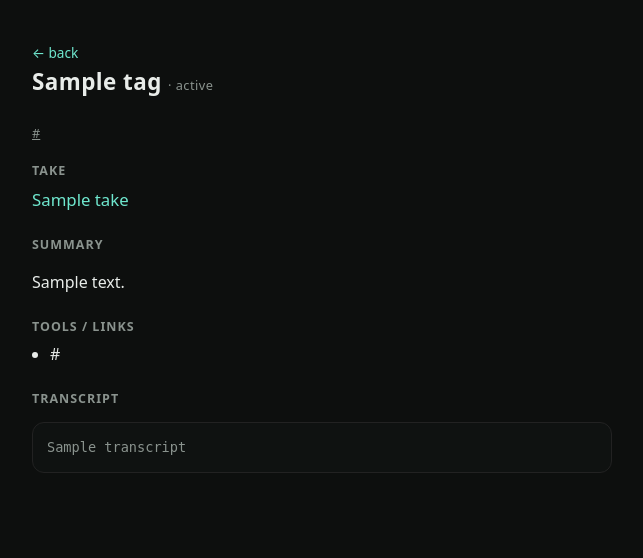
After one commit to kartikdubeycoded/getyour-kb-right, a FastAPI app: template app/templates/detail.html in a window 1280 px wide. The commit adds this page. Shown: the top 558 px of the page, without its empty margins (318-961 px from the left). Run offline with FastAPI, Linux system fonts and the light colour scheme; the template is opened without the code that fills it: most values are stand-ins (such as "Sample title", 1, 10 or a date in 2020).

Commit message:
feat: Inshorts-style dashboard + detail view; smarter goal-aware research take

```diff
--- a/app/main.py
+++ b/app/main.py
@@ -1,11 +1,12 @@
 """FastAPI app: ingest webhook + dashboard. The pipeline behind /ingest is stubbed in v1's
 walking skeleton; real stages swap in across Tasks 4-6."""
 
+import json
 from contextlib import asynccontextmanager
 from pathlib import Path
 
 from dotenv import load_dotenv
-from fastapi import FastAPI, Request
+from fastapi import FastAPI, HTTPException, Request
 from fastapi.responses import HTMLResponse
 from fastapi.staticfiles import StaticFiles
 from fastapi.templating import Jinja2Templates
@@ -55,3 +56,18 @@ def dashboard(request: Request) -> HTMLResponse:
     return templates.TemplateResponse(
         request, "dashboard.html", {"reels": store.list_recent()}
     )
+
+
+@app.get("/reel/{reel_id}", response_class=HTMLResponse)
+def reel_detail(request: Request, reel_id: int) -> HTMLResponse:
+    """Full breakdown for one reel: take, summary, links, transcript."""
+    reel = store.get_reel(reel_id)
+    if reel is None:
+        raise HTTPException(status_code=404, detail="reel not found")
+    links: list[str] = []
+    if reel.tools_links:
+        try:
+            links = json.loads(reel.tools_links)
+        except json.JSONDecodeError:
+            links = []
+    return templates.TemplateResponse(request, "detail.html", {"reel": reel, "links": links})
--- /dev/null
+++ b/app/templates/detail.html
@@ -0,0 +1,41 @@
+<!DOCTYPE html>
+<html lang="en">
+<head>
+  <meta charset="utf-8" />
+  <meta name="viewport" content="width=device-width, initial-scale=1" />
+  <title>{{ reel.tag or "reel" }} · get your knowledge right</title>
+  <link rel="stylesheet" href="/static/style.css" />
+</head>
+<body>
+  <header>
+    <a class="back" href="/">← back</a>
+    <h1>{{ reel.tag or "reel" }} <span class="status">· {{ reel.status }}</span></h1>
+  </header>
+  <main class="detail">
+    <a class="url" href="{{ reel.url }}" target="_blank" rel="noopener">{{ reel.url }}</a>
+    {% if reel.error %}<p class="error">{{ reel.error }}</p>{% endif %}
+    {% if reel.take %}
+    <section><h2>Take</h2><p class="take">{{ reel.take }}</p></section>
+    {% endif %}
+    {% if reel.summary %}
+    <section><h2>Summary</h2><p>{{ reel.summary }}</p></section>
+    {% endif %}
+    {% if links %}
+    <section>
+      <h2>Tools / links</h2>
+      <ul class="links">
+        {% for link in links %}
+        <li>
+          {% if 'http' in link %}<a href="{{ link }}" target="_blank" rel="noopener">{{ link }}</a>
+          {% else %}{{ link }}{% endif %}
+        </li>
+        {% endfor %}
+      </ul>
+    </section>
+    {% endif %}
+    {% if reel.transcript %}
+    <section><h2>Transcript</h2><pre class="transcript">{{ reel.transcript }}</pre></section>
+    {% endif %}
+  </main>
+</body>
+</html>
--- a/static/style.css
+++ b/static/style.css
@@ -11,41 +11,60 @@ body {
   background: var(--bg);
   color: var(--txt);
   font-family: ui-sans-serif, system-ui, -apple-system, sans-serif;
-  line-height: 1.5;
+  line-height: 1.55;
 }
-header { max-width: 760px; margin: 0 auto; padding: 48px 24px 24px; }
-h1 { margin: 0; font-size: 1.5rem; letter-spacing: 0.02em; }
-h1 span { color: var(--mint); }
-.sub { margin: 0.4rem 0 0; color: var(--dim); font-size: 0.9rem; }
-main { max-width: 760px; margin: 0 auto; padding: 0 24px 64px; display: grid; gap: 14px; }
+header { max-width: 620px; margin: 0 auto; padding: 40px 20px 16px; }
+h1 { margin: 0; font-size: 1.4rem; letter-spacing: 0.02em; }
+h1 span.status { color: var(--dim); font-size: 0.8rem; font-weight: 400; }
+header h1 span { color: var(--mint); }
+.sub { margin: 0.4rem 0 0; color: var(--dim); font-size: 0.85rem; }
+.back { color: var(--mint); text-decoration: none; font-size: 0.85rem; }
+
+/* feed — vertical, one tappable card per row (Inshorts-style) */
+.feed { max-width: 620px; margin: 0 auto; padding: 8px 20px 64px; display: grid; gap: 16px; }
 .empty { color: var(--dim); }
 .card {
+  display: block;
   background: var(--card);
   border: 1px solid #222;
-  border-radius: 14px;
-  padding: 16px 18px;
+  border-radius: 16px;
+  padding: 18px 20px;
+  text-decoration: none;
+  color: var(--txt);
+  transition: border-color 0.15s ease, transform 0.15s ease;
 }
+.card:hover { border-color: var(--mint); transform: translateY(-2px); }
 .card.status-pending { opacity: 0.7; }
 .card.status-failed { border-color: #5a2b2b; }
-.row { display: flex; justify-content: space-between; align-items: center; margin-bottom: 8px; }
+.row { display: flex; justify-content: space-between; align-items: center; margin-bottom: 10px; }
 .tag {
-  font-size: 0.7rem;
-  text-transform: uppercase;
-  letter-spacing: 0.08em;
-  color: var(--mint);
-  border: 1px solid var(--mint);
-  border-radius: 999px;
-  padding: 2px 10px;
+  font-size: 0.68rem; text-transform: uppercase; letter-spacing: 0.08em;
+  color: var(--mint); border: 1px solid var(--mint); border-radius: 999px; padding: 2px 10px;
 }
-.status { font-size: 0.75rem; color: var(--dim); }
-.url {
-  color: var(--txt);
-  font-size: 0.85rem;
-  word-break: break-all;
-  text-decoration: none;
-  border-bottom: 1px solid #333;
+.status { font-size: 0.72rem; color: var(--dim); }
+.summary { margin: 0 0 0.5rem; font-size: 1.02rem; }
+.take { margin: 0.3rem 0 0; color: var(--mint); font-size: 0.92rem; }
+.error { color: #e58; font-size: 0.85rem; }
+.more { display: inline-block; margin-top: 0.8rem; color: var(--dim); font-size: 0.78rem; }
+code { background: #222; padding: 1px 6px; border-radius: 6px; }
+
+/* detail page */
+.detail { max-width: 620px; margin: 0 auto; padding: 8px 20px 64px; }
+.detail .url {
+  display: block; color: var(--dim); font-size: 0.8rem;
+  word-break: break-all; margin-bottom: 18px;
 }
-.summary { margin: 0.6rem 0 0.2rem; }
-.take { margin: 0.2rem 0 0; color: var(--mint); font-size: 0.95rem; }
-.error { color: #e58; font-size: 0.85rem; }
-code { background: #222; padding: 1px 6px; border-radius: 6px; }
+.detail section { margin: 0 0 22px; }
+.detail h2 {
+  font-size: 0.78rem; text-transform: uppercase; letter-spacing: 0.08em;
+  color: var(--dim); margin: 0 0 6px;
+}
+.detail .take { color: var(--mint); font-size: 1.05rem; }
+.links { margin: 0; padding-left: 18px; }
+.links a { color: var(--mint); }
+.transcript {
+  white-space: pre-wrap; word-break: break-word;
+  background: #0f1211; border: 1px solid #222; border-radius: 12px;
+  padding: 14px; font-size: 0.85rem; color: var(--dim);
+  max-height: 320px; overflow: auto; font-family: ui-monospace, monospace;
+}
```
Also changed, not shown: app/research.py (+11 -5 lines), app/templates/dashboard.html (+6 -6 lines), profile.example.yaml (+7 -4 lines), tests/test_ingest.py (+14 -2 lines).
